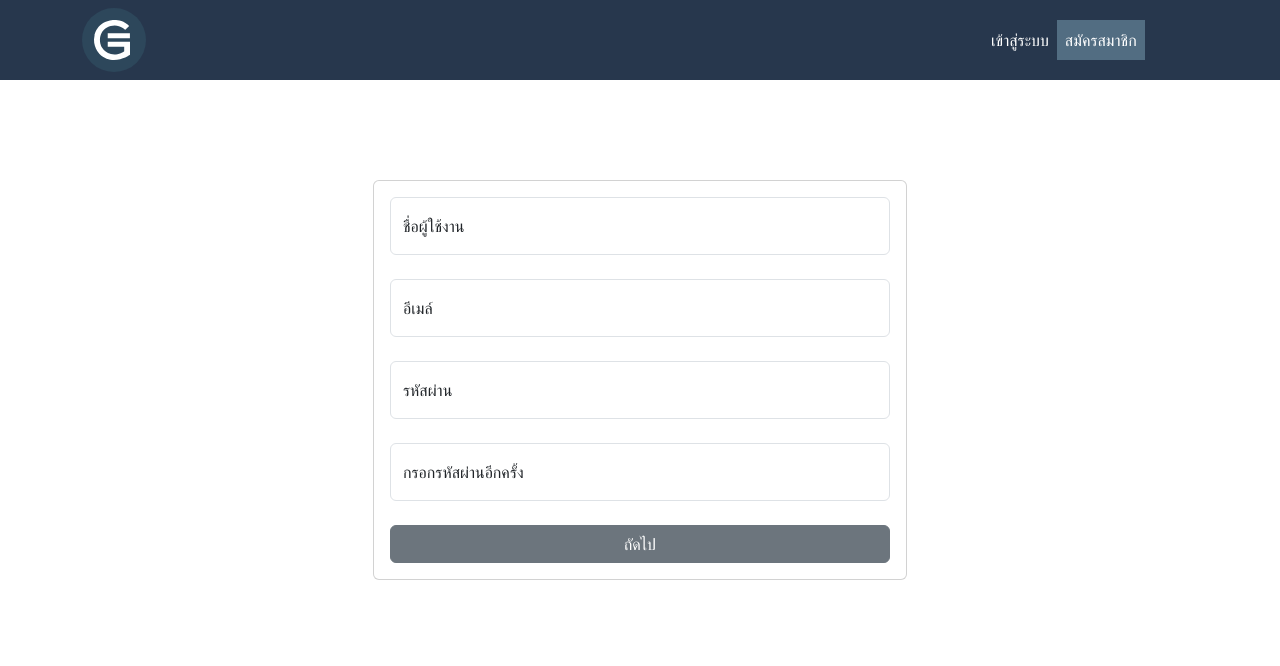
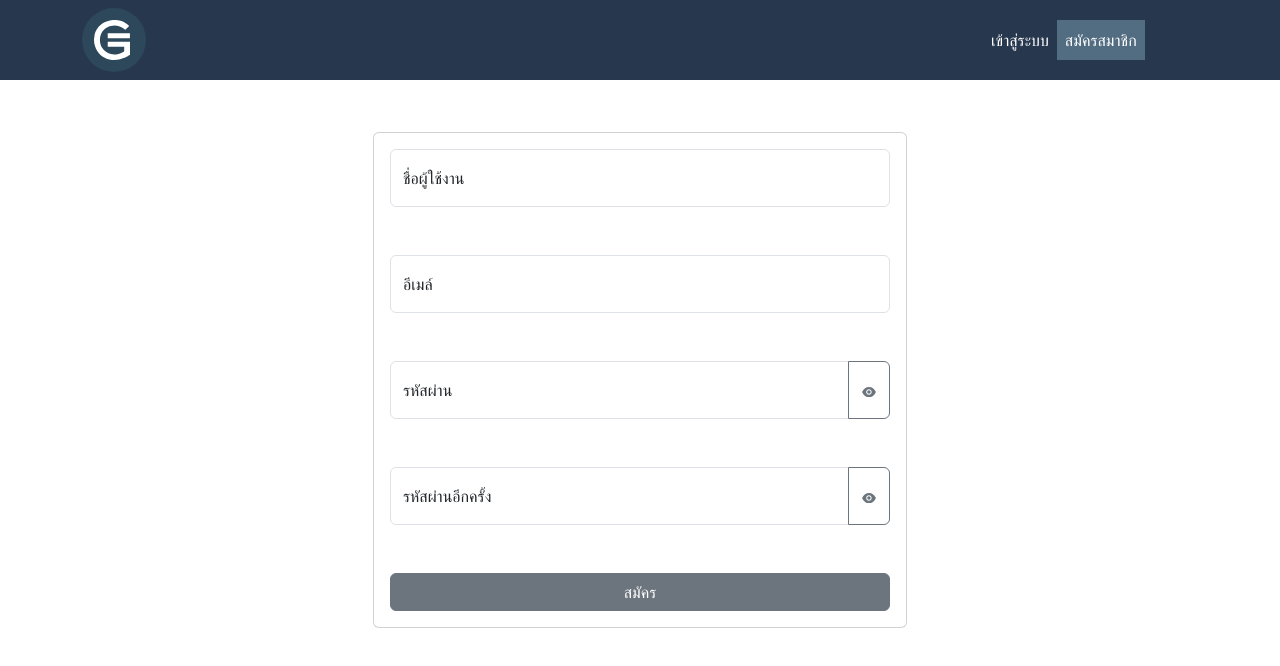
Before and after one commit to sophonwit379/Games-Commu, a React (Vite) app in the folder GameCommu-Client/: page /register in a window 1280 px wide. Shown: the top 666 px of the page. Built offline with nearby package versions, Linux system fonts and the light colour scheme.

Commit message:
add toggle password

```diff
--- /dev/null
+++ b/GameCommu-Client/src/hooks/use-toggle-password.jsx
@@ -0,0 +1,15 @@
+import { useState } from "react";
+
+function useTogglePassword (){
+    const [showPwd,setShowPwd] = useState(false);
+    const togglePwd = () => {
+    setShowPwd(!showPwd);
+    }
+
+    return {
+        showPwd,
+        togglePwd,
+    }
+}
+
+export default useTogglePassword;
--- a/GameCommu-Client/src/pages/LoginPage/LoginPage.jsx
+++ b/GameCommu-Client/src/pages/LoginPage/LoginPage.jsx
@@ -1,6 +1,8 @@
 import { useNavigate } from "react-router-dom";
+import useTogglePassword from "../../hooks/use-toggle-password";
 import * as formik from 'formik';
 import * as yup from 'yup';
+import { AiFillEye,AiFillEyeInvisible } from "react-icons/ai";
 import {
   FloatingLabel,
   Form,
@@ -9,10 +11,13 @@ import {
   Row,
   Col,
   Button,
+  InputGroup
 } from "react-bootstrap";
 
 
 function LoginPage() {
+  const { showPwd,togglePwd } = useTogglePassword();
+
   const navigate = useNavigate();
 
   const { Formik } = formik;
@@ -57,7 +62,7 @@ function LoginPage() {
               <Card className="w-100">
                 <Card.Body className="mt-3 d-flex flex-column ">
                   <Form noValidate onSubmit={handleSubmit}>
-                    <FloatingLabel controlId="floatingInput" label="ชื่อผู้ใช้งาน" className="mb-4"
+                    <FloatingLabel controlId="floatingInput" label="ชื่อผู้ใช้งาน" className="mb-5"
                     >
                       <Form.Control
                         placeholder="username007"
@@ -66,23 +71,32 @@ function LoginPage() {
                         onChange={handleChange}
                         isInvalid={!!errors.username}
                       />
-                      <Form.Control.Feedback type="invalid">
+                      <Form.Control.Feedback type="invalid" className="position-absolute">
                         {errors.username}
                       </Form.Control.Feedback>
                     </FloatingLabel>
-                    <FloatingLabel controlId="floatingPassword" label="รหัสผ่าน">
+                    <InputGroup className="mb-3">
+                      <FloatingLabel  controlId="floatingPassword" label="รหัสผ่าน">
                           <Form.Control
-                          type="password"
+                            type={showPwd ? 'text' : 'password'}
                             placeholder="Password"
                             name="password"
                             value={values.password}
                             onChange={handleChange}
                             isInvalid={!!errors.password}
                           />
-                      <Form.Control.Feedback type="invalid">
+                        <Form.Control.Feedback type="invalid" className="position-absolute">
                             {errors.password}
                         </Form.Control.Feedback>
+
                       </FloatingLabel>
+                      <Button
+                        variant="outline-secondary"
+                        onClick={togglePwd}
+                      >
+                        {showPwd ? <AiFillEyeInvisible/> : <AiFillEye/>}
+                      </Button>
+                    </InputGroup>
                     <Button
                       className="mt-4 w-100"
                       variant="secondary"
--- a/GameCommu-Client/src/pages/RegisterPage/Register.jsx
+++ b/GameCommu-Client/src/pages/RegisterPage/Register.jsx
@@ -1,5 +1,8 @@
 import * as formik from 'formik';
 import * as yup from 'yup';
+import { useNavigate } from 'react-router-dom';
+import { AiFillEye,AiFillEyeInvisible } from "react-icons/ai";
+import useTogglePassword from '../../hooks/use-toggle-password';
 import {
   FloatingLabel,
   Form,
@@ -8,12 +11,19 @@ import {
   Row,
   Col,
   Button,
+  InputGroup
 } from "react-bootstrap";
 
+
+function Register() {
+  const { showPwd,togglePwd } = useTogglePassword();
+  const navigate = useNavigate();
   const { Formik } = formik;
 
   const validationSchema = yup.object().shape({
-  username: yup.string().required('กรุณากรอกชื่อผู้ใช้งาน'),
+    username: yup.string()
+      .min(8, 'ชื่อผู้ใช้งานต้องมีอย่างน้อย 8 ตัว')
+      .required('กรุณากรอกชื่อผู้ใช้งาน'),
     email: yup.string().email('กรุณากรอกอีเมล์ให่้ถูกต้อง').required('กรุณากรอกอีเมล์'),
     password: yup
       .string()
@@ -33,11 +43,10 @@ const initialValues = {
       confirmPassword:'',
   };
 
-const onSubmit = (values) => {
-  console.log(values)
+  const onSubmit = () => {
+    navigate('/login');
   }
 
-function Register() {
     return (
       <Formik
         validationSchema={validationSchema}
@@ -51,7 +60,7 @@ function Register() {
                 <Card className='w-100'>
                   <Card.Body>
                     <Form noValidate onSubmit={handleSubmit} >
-                      <FloatingLabel controlId="username" label="ชื่อผู้ใช้งาน" className="mb-4"
+                      <FloatingLabel controlId="username" label="ชื่อผู้ใช้งาน" className="mb-5"
                       >
                         <Form.Control
                           placeholder="username007"
@@ -60,11 +69,11 @@ function Register() {
                           onChange={handleChange}
                           isInvalid={!!errors.username}
                         />
-                        <Form.Control.Feedback type="invalid">
+                        <Form.Control.Feedback type="invalid" className='position-absolute'>
                           {errors.username}
                         </Form.Control.Feedback>
                       </FloatingLabel>
-                      <FloatingLabel controlId="email" label="อีเมล์" className="mb-4">
+                      <FloatingLabel controlId="email" label="อีเมล์" className="mb-5">
                           <Form.Control
                             type="email"
                             placeholder="Email"
@@ -73,42 +82,60 @@ function Register() {
                             onChange={handleChange}
                             isInvalid={!!errors.email}
                           />
-                        <Form.Control.Feedback type="invalid">
+                        <Form.Control.Feedback type="invalid" className='position-absolute'>
                           {errors.email}
                         </Form.Control.Feedback>
                       </FloatingLabel>
-                      <FloatingLabel controlId="password" label="รหัสผ่าน" className='mb-4'>
+                      <InputGroup className="mb-5">
+                      <FloatingLabel controlId="floatingPassword" label="รหัสผ่าน">
                           <Form.Control
-                            type="password"
+                            type={showPwd ? 'text' : 'password'}
                             placeholder="Password"
                             name="password"
                             value={values.password}
                             onChange={handleChange}
                             isInvalid={!!errors.password}
                           />
-                        <Form.Control.Feedback type="invalid">
+                        <Form.Control.Feedback type="invalid" className="position-fixed">
                           {errors.password}
                         </Form.Control.Feedback>
+
                       </FloatingLabel>
-                      <FloatingLabel controlId="confirmPassword" label="กรอกรหัสผ่านอีกครั้ง">
+                      <Button
+                        variant="outline-secondary"
+                        onClick={togglePwd}
+                      >
+                        {showPwd ? <AiFillEyeInvisible/> : <AiFillEye/>}
+                      </Button>
+                    </InputGroup>
+                    <InputGroup className="mb-4">
+                      <FloatingLabel controlId="confirmPassword" label="รหัสผ่านอีกครั้ง">
                           <Form.Control
-                            type="password"
-                            placeholder="ConfirmPassword"
+                            type={showPwd ? 'text' : 'password'}
+                            placeholder="confirmPassword"
                             name="confirmPassword"
                             value={values.confirmPassword}
                             onChange={handleChange}
                             isInvalid={!!errors.confirmPassword}
                           />
-                        <Form.Control.Feedback type="invalid">
+                        <Form.Control.Feedback type="invalid" className="position-fixed">
                           {errors.confirmPassword}
                         </Form.Control.Feedback>
+
                       </FloatingLabel>
+                      <Button
+                        variant="outline-secondary"
+                        onClick={togglePwd}
+                      >
+                        {showPwd ? <AiFillEyeInvisible/> : <AiFillEye/>}
+                      </Button>
+                    </InputGroup>
                       <Button
                         className="mt-4 w-100"
                         variant="secondary"
                         type="submit"
                         >
-                          ถัดไป
+                          สมัคร
                       </Button>
                     </Form>
                   </Card.Body>
--- /dev/null
+++ b/GameCommu-Client/src/pages/SelectGamesPage/SelectGamesPage.jsx
@@ -0,0 +1,9 @@
+
+
+function SelectGamesPage() {
+  return (
+    <div>SelectGamesPage</div>
+  )
+}
+
+export default SelectGamesPage;
--- a/GameCommu-Client/src/pages/router.jsx
+++ b/GameCommu-Client/src/pages/router.jsx
@@ -4,6 +4,7 @@ import ErrorPage from "./ErrorPage/ErrorPage";
 import LoginPage from "./LoginPage/LoginPage";
 import RegisterPage from "./RegisterPage/Register";
 import HomePage from "./HomePage/HomePage";
+import SelectGamesPage from "./SelectGamesPage/SelectGamesPage";
 
 export  const router  = createBrowserRouter([
     {
@@ -19,6 +20,10 @@ export  const router  = createBrowserRouter([
           path: "register",
           element: <RegisterPage />,
         },
+        {
+          path: "select-game",
+          element: <SelectGamesPage/>
+        }
       ],
     },
     {
```
Also changed, not shown: GameCommu-Client/src/pages/SelectGamesPage/SelectGamesPage.css (added). Lines whose indentation alone changed are shown as unchanged.
